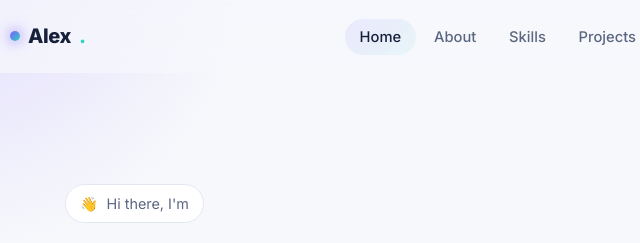
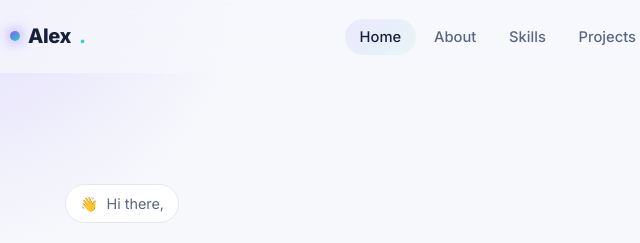
Before and after one commit to kiran-n-20921/sample-portfolio, a plain HTML site: page index.html in a window 1280 px wide. Shown: the top 243 px of the page, 60-700 px from the left. Drawn offline with Linux system fonts and the light colour scheme.

Commit message:
chore: update hero greeting text in index.html

```diff
--- a/index.html
+++ b/index.html
@@ -59,7 +59,7 @@
     <section id="home" class="hero">
       <div class="container hero-grid">
         <div class="hero-content reveal">
-          <span class="hero-greet"><span class="wave">👋</span> Hi there, I'm</span>
+          <span class="hero-greet"><span class="wave">👋</span> Hi there, </span>
           <h1>Alex <span class="gradient-text">mrk</span></h1>
           <p class="hero-role">I'm a <span class="typed" id="typed"></span></p>
           <p class="hero-desc">
```
